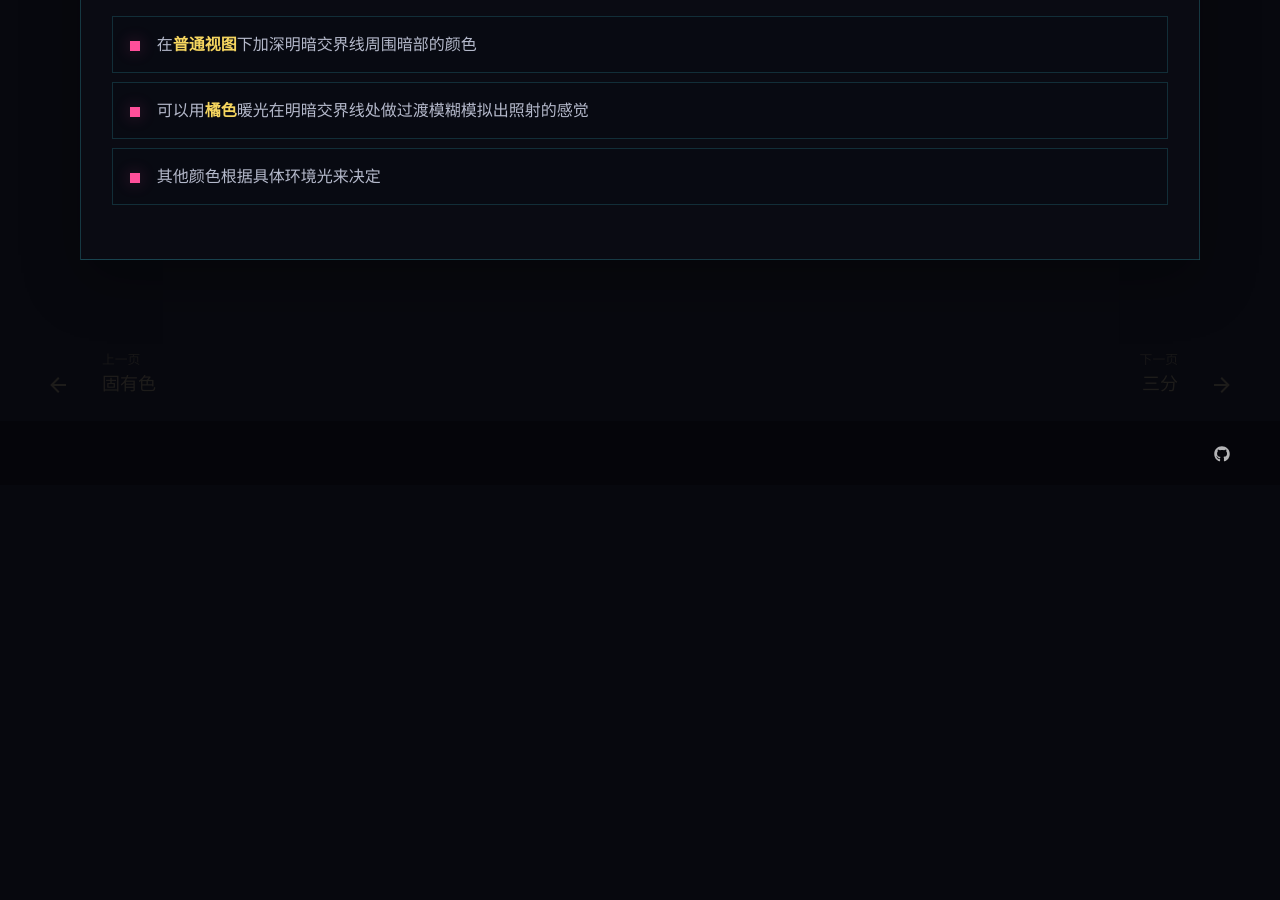
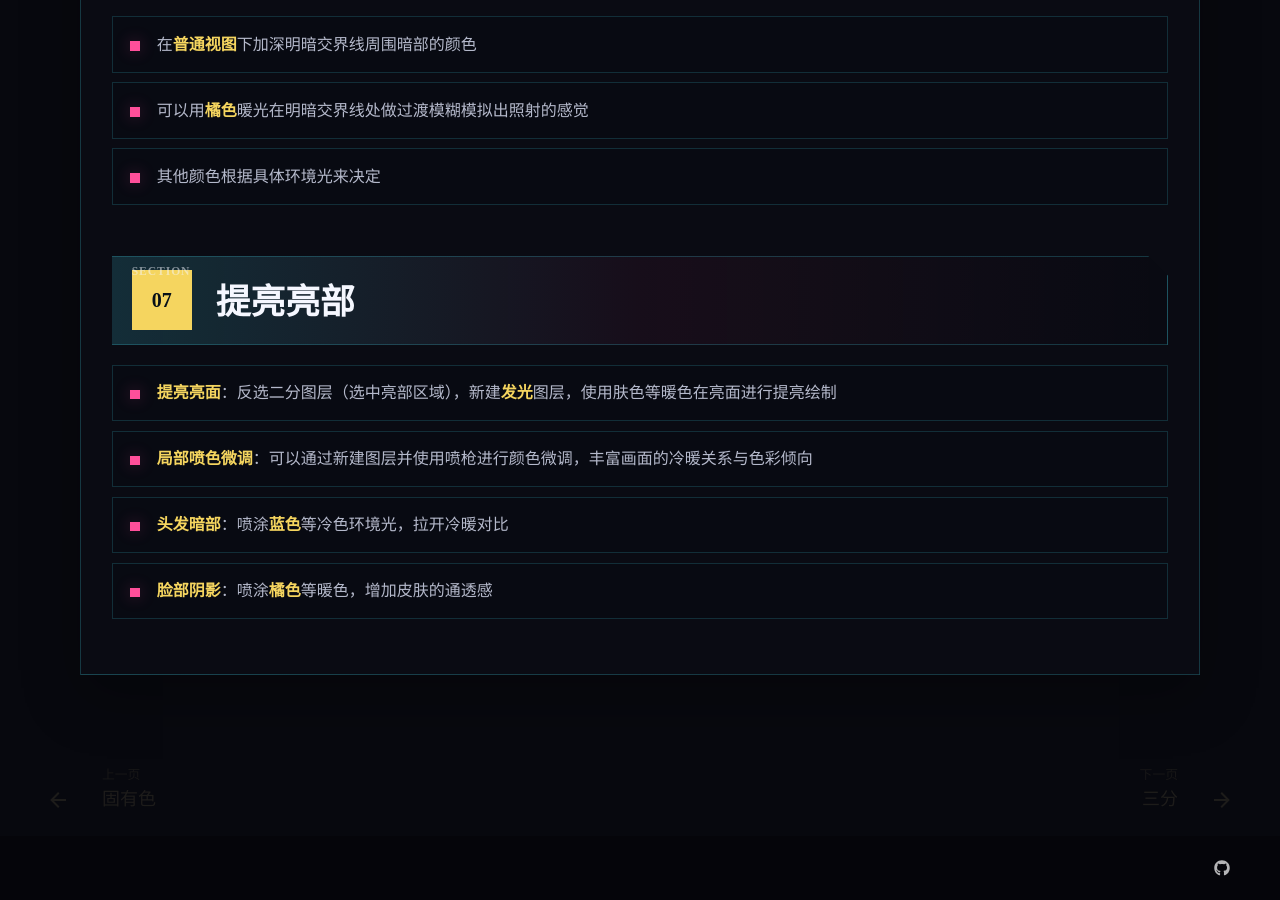
Before and after one commit to betty-momo/drawing-notes, an MkDocs documentation site: the page built from docs/流程/二分.md, in a window 1280 px wide and 900 px high, scrolled down 3418 px. Built offline with MkDocs 1.6.1 and Material for MkDocs 9.7.7, drawn with Linux system fonts in a browser that asks for light colours; before the commit the page ends 3903 px from its top, so only the background shows below that.

Commit message:
docs: 完善二分流程，增加提亮亮部和喷色微调内容

```diff
--- a/docs/流程/二分.md
+++ b/docs/流程/二分.md
@@ -60,3 +60,10 @@
 - 在**普通视图**下加深明暗交界线周围暗部的颜色
 - 可以用**橘色**暖光在明暗交界线处做过渡模糊模拟出照射的感觉
 - 其他颜色根据具体环境光来决定
+
+## 提亮亮部
+
+- **提亮亮面**：反选二分图层（选中亮部区域），新建**发光**图层，使用肤色等暖色在亮面进行提亮绘制
+- **局部喷色微调**：可以通过新建图层并使用喷枪进行颜色微调，丰富画面的冷暖关系与色彩倾向
+  - **头发暗部**：喷涂**蓝色**等冷色环境光，拉开冷暖对比
+  - **脸部阴影**：喷涂**橘色**等暖色，增加皮肤的通透感
```
